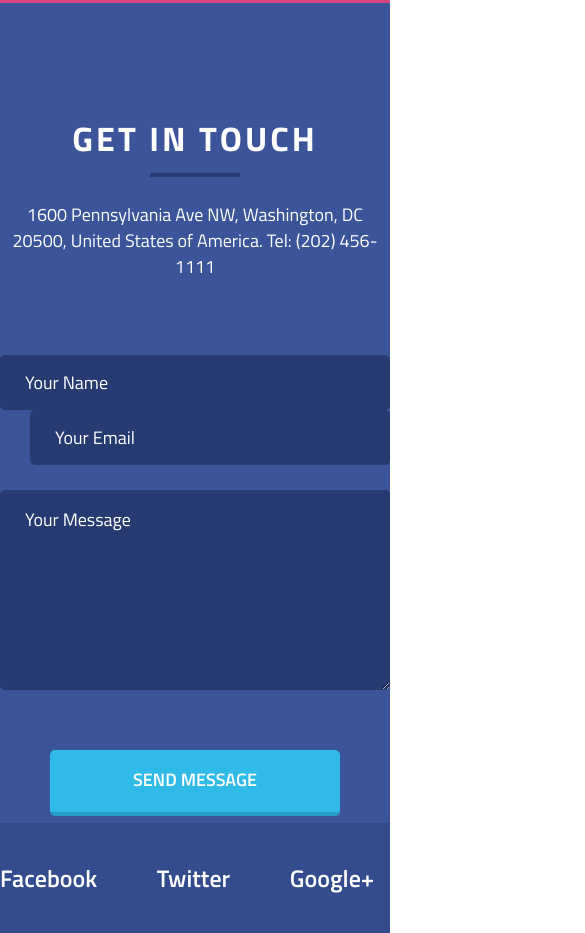
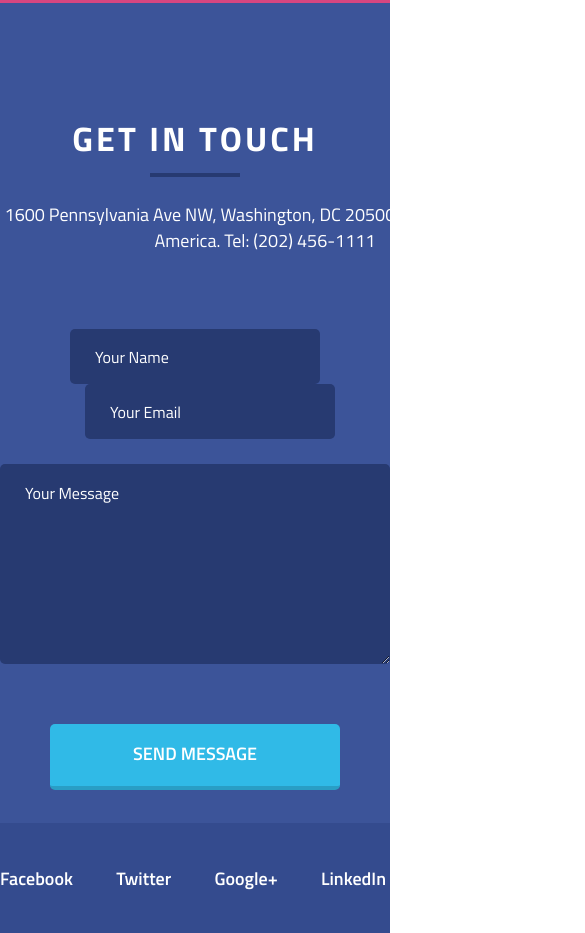
Before and after one commit to Mikhail-Leonidovich/Second_project, a plain HTML site: page index.html in a window 390 px wide. Shown: the part 7442-8375 px from the top of the page, 585 px wide, since content can reach past the window. Drawn offline with nearby package versions, Linux system fonts and the light colour scheme.

Commit message:
adaptation (#2)

```diff
--- a/css/style.css
+++ b/css/style.css
@@ -766,10 +766,38 @@ body {
 
   /* comments */
 
-  .comments {
-  }
-
   .comments__title {
     font-size: 34px;
   }
+
+  .comments__subtitle {
+    width: 530px;
+    margin: 25px auto;
+  }
+
+  .comment__name {
+    width: 250px;
+  }
+
+  .comment__email {
+    width: 250px;
+  }
+
+  .comment__message {
+    width: 530px;
+  }
+
+  ::placeholder {
+    font-size: 16px;
+  }
+
+  /* footer */
+
+  .footer__inner {
+    width: 700px;
+  }
+
+  .footer__link {
+    font-size: 18px;
+  }
 }
```
